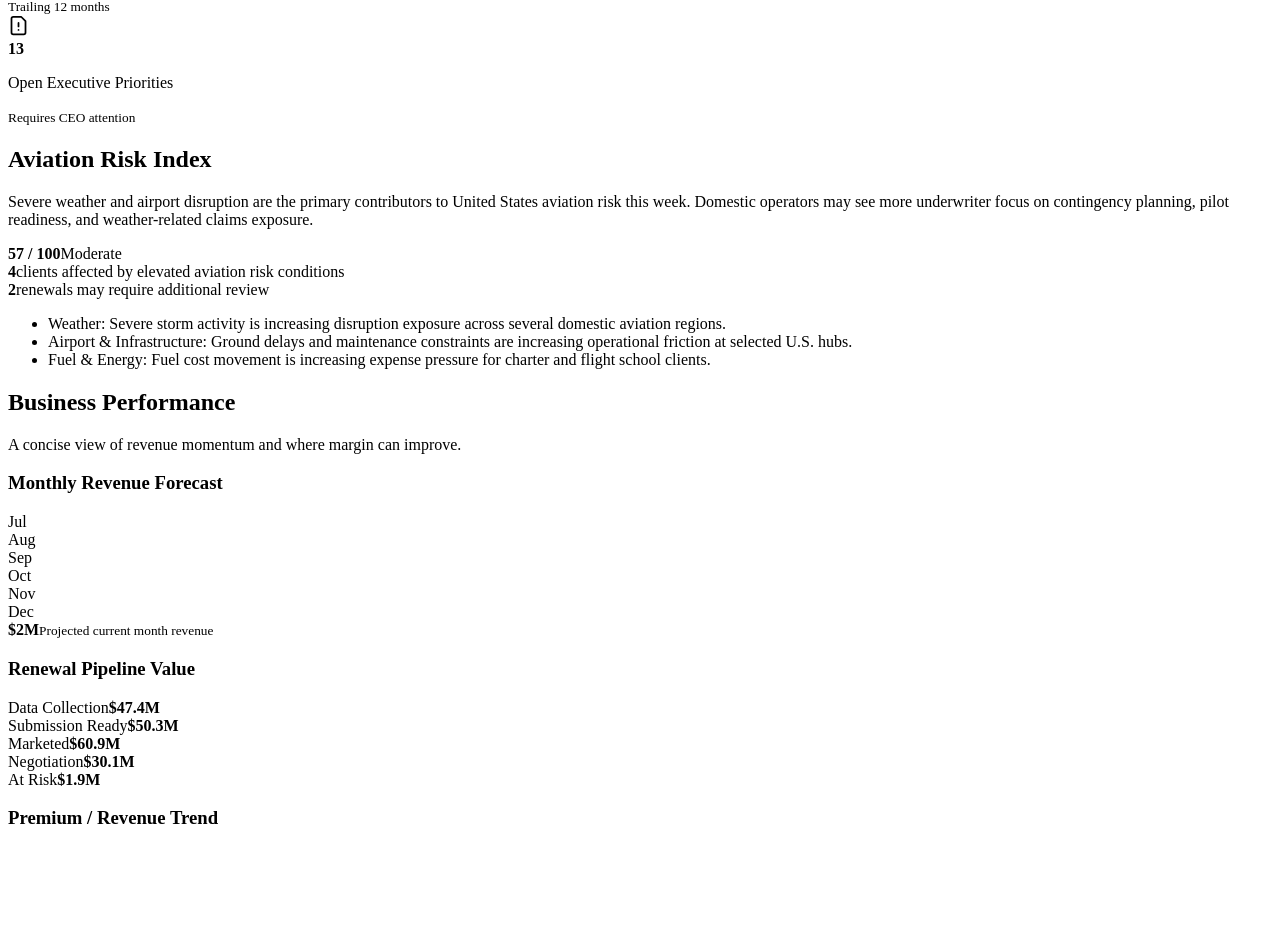
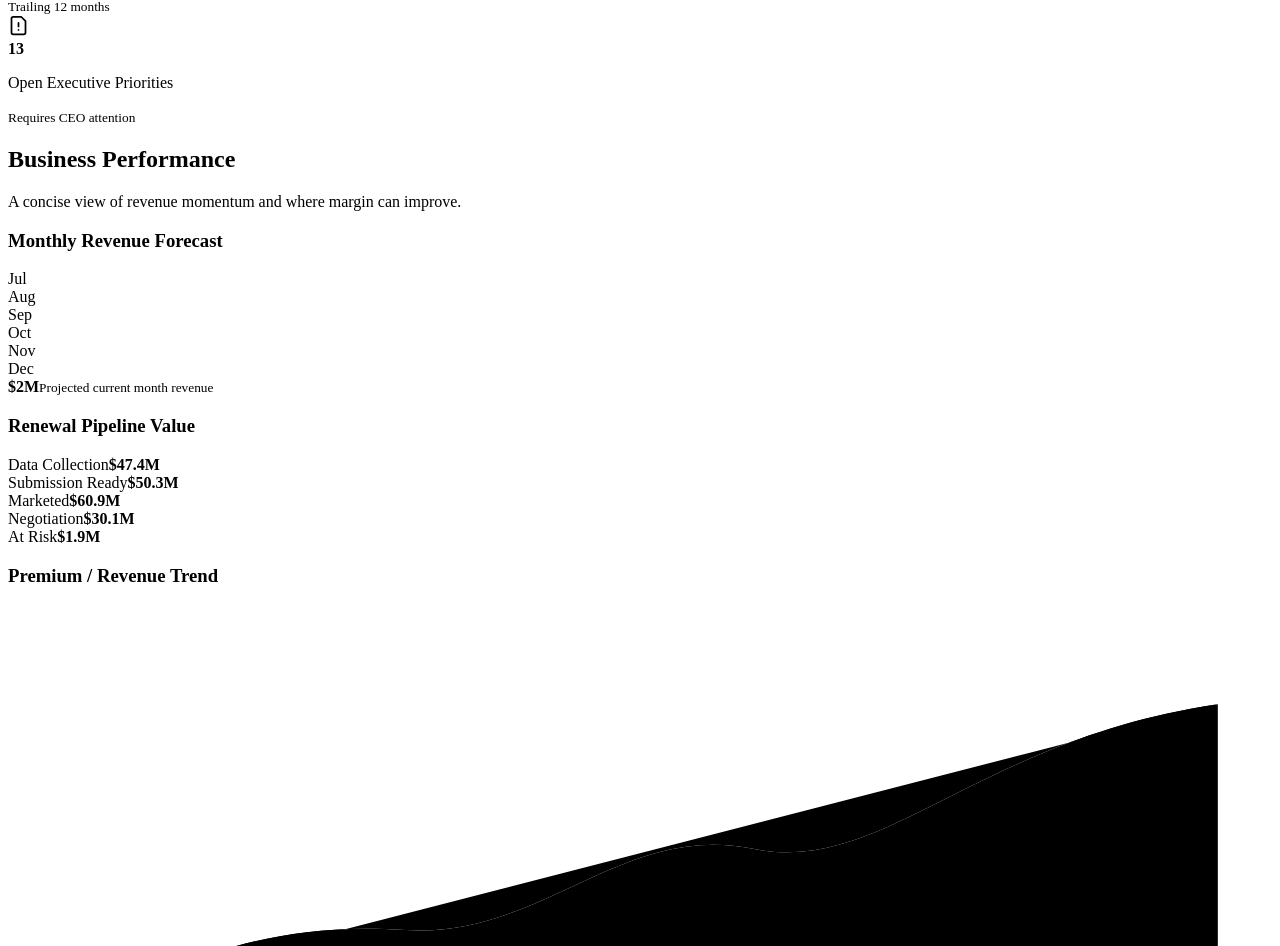
Before and after one commit to imtiazindia/SymphonyInsurance, a React (Vite) app: page / in a window 1280 px wide. Shown: the part 1788-2734 px from the top of the page. Built offline with nearby package versions, Linux system fonts and the light colour scheme; the HTML template or start-up script is replaced by a standard one.

Commit message:
Remove ARI from executive overview

```diff
--- a/src/pages/ExecutiveOverview.jsx
+++ b/src/pages/ExecutiveOverview.jsx
@@ -14,7 +14,6 @@ import {
   WorkloadIndicator,
 } from '../components/BusinessComponents.jsx';
 import { simulationData } from '../data/demoData.js';
-import { getAriTopFactors, getAriView } from '../utils/aviationRiskIndex.js';
 import {
   calculateRevenueAtRisk,
   getAverage,
@@ -251,36 +250,6 @@ function AttentionRequired({ items }) {
           <PriorityItemCard key={item.id} item={item} />
         ))}
       </div>
-    </section>
-  );
-}
-
-function AviationRiskSnapshot() {
-  const ari = getAriView();
-  const factors = getAriTopFactors(ari, 3);
-  const signal = ari.workspaceSignals.executive;
-
-  return (
-    <section className="ari-workspace-card">
-      <h2>Aviation Risk Index</h2>
-      <p>{ari.summary}</p>
-      <div className="ari-workspace-metrics">
-        <div>
-          <strong>{ari.score} / 100</strong>
-          <span>{ari.category}</span>
-        </div>
-        <div>
-          <strong>{signal.affectedClients}</strong>
-          <span>clients affected by elevated aviation risk conditions</span>
-        </div>
-        <div>
-          <strong>{signal.renewalsForReview}</strong>
-          <span>renewals may require additional review</span>
-        </div>
-      </div>
-      <ul className="ari-workspace-list">
-        {factors.map((factor) => <li key={factor.id}>{factor.label}: {factor.reason}</li>)}
-      </ul>
     </section>
   );
 }
@@ -536,7 +505,6 @@ export function ExecutiveOverview() {
       </section>
 
       <TopSummary metrics={calculatedMetrics} />
-      <AviationRiskSnapshot />
       <BusinessPerformance metrics={calculatedMetrics} />
       <AttentionRequired items={attentionItems} />
       <RecentBusinessActivity />
```
